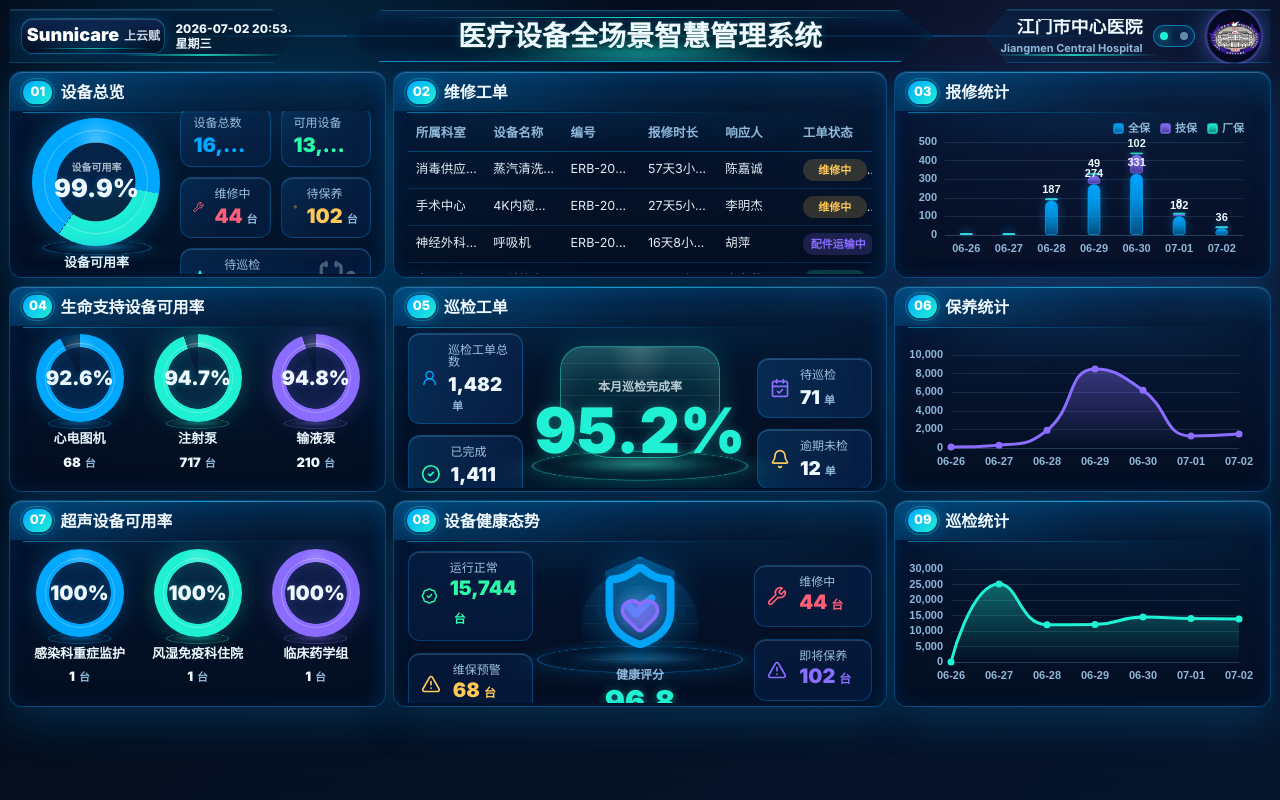
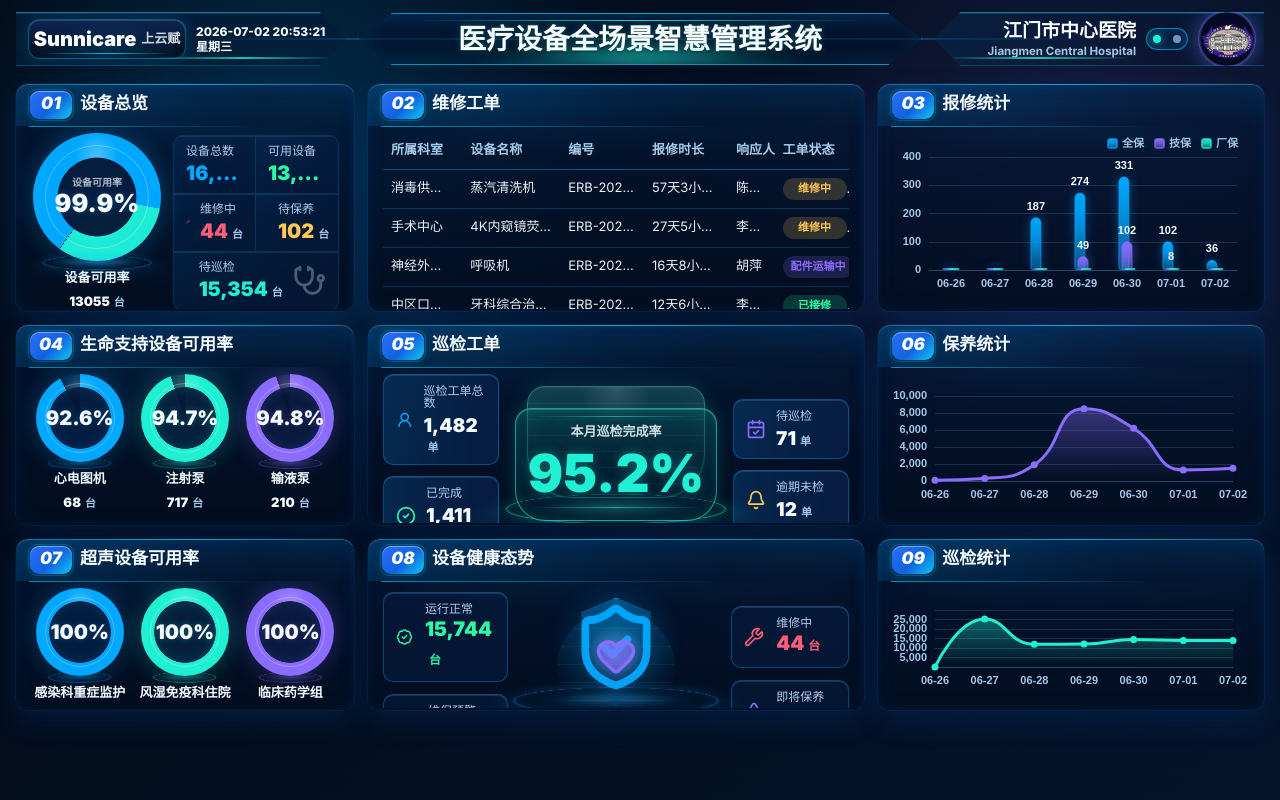
Before and after one commit to Hoshino-wind/medical-dashboard-vue, a Vue app: page / in a window 1280 px wide. Built offline with nearby package versions, Linux system fonts and the light colour scheme.

Commit message:
Align dashboard layout with reference

```diff
--- a/src/components/HeaderBar.vue
+++ b/src/components/HeaderBar.vue
@@ -10,7 +10,7 @@ defineProps({
 </script>
 
 <template>
-  <header class="dashboard-header mb-2 grid grid-cols-[286px_1fr_286px] items-center gap-3">
+  <header class="dashboard-header mb-[18px] grid grid-cols-[330px_1fr_330px] items-center gap-3">
     <div class="brand-chip">
       <div class="brand-lockup" aria-label="Sunnicare 上云赋">
         <span class="brand-main">Sunnicare</span>
--- a/src/components/PanelShell.vue
+++ b/src/components/PanelShell.vue
@@ -9,7 +9,7 @@ defineProps({
   <section class="panel">
     <div class="panel-header">
       <span class="panel-number">{{ number }}</span>
-      <h2 class="truncate text-[16px]">{{ title }}</h2>
+      <h2 class="truncate text-[17px]">{{ title }}</h2>
     </div>
     <div class="panel-body">
       <slot />
--- a/src/components/modules/ChartModule.vue
+++ b/src/components/modules/ChartModule.vue
@@ -50,16 +50,17 @@ const option = computed(() => {
       },
       yAxis: {
         type: "value",
+        max: 400,
         axisLabel: { color: muted, fontSize: 11, fontWeight: 700 },
         splitLine: { lineStyle: { color: grid } },
       },
       series: props.data.series.map((series, index) => ({
         ...series,
         type: "bar",
-        barWidth: 13,
+        barWidth: 11,
         barMinHeight: 2,
-        stack: "total",
-        barGap: "-35%",
+        barGap: "-72%",
+        barCategoryGap: "42%",
         itemStyle: {
           borderRadius: [7, 7, 2, 2],
           color: {
--- a/src/data/dashboard.js
+++ b/src/data/dashboard.js
@@ -31,22 +31,22 @@ export const themes = [
     preview: ["#06172f", "#00a8ff", "#805dff"],
     variables: {
       "--bg": "#020916",
-      "--bg-soft": "#06152d",
-      "--surface": "rgba(3, 13, 31, 0.82)",
-      "--surface-strong": "rgba(5, 24, 56, 0.92)",
-      "--surface-muted": "rgba(8, 34, 75, 0.76)",
-      "--border": "rgba(0, 168, 255, 0.34)",
-      "--border-strong": "rgba(0, 196, 255, 0.74)",
-      "--text": "#eef8ff",
-      "--muted": "#8fb7d8",
+      "--bg-soft": "#04142b",
+      "--surface": "rgba(2, 13, 31, 0.92)",
+      "--surface-strong": "rgba(5, 23, 55, 0.96)",
+      "--surface-muted": "rgba(8, 32, 72, 0.78)",
+      "--border": "rgba(0, 174, 255, 0.42)",
+      "--border-strong": "rgba(0, 204, 255, 0.82)",
+      "--text": "#f5fbff",
+      "--muted": "#a4c8e8",
       "--accent": "#00a8ff",
       "--accent-2": "#20f1d4",
       "--accent-3": "#8b6dff",
       "--good": "#2dfaa8",
       "--warn": "#ffc857",
       "--danger": "#ff5e78",
-      "--chart-grid": "rgba(132, 187, 230, 0.14)",
-      "--panel-shadow": "0 16px 42px rgba(0, 168, 255, 0.18), inset 0 0 26px rgba(16, 127, 255, 0.06)",
+      "--chart-grid": "rgba(132, 187, 230, 0.18)",
+      "--panel-shadow": "0 0 0 1px rgba(0, 168, 255, 0.08), 0 12px 28px rgba(0, 80, 180, 0.18), inset 0 0 22px rgba(16, 127, 255, 0.05)",
     },
   },
   {
--- a/src/styles.css
+++ b/src/styles.css
@@ -59,7 +59,7 @@ select {
     linear-gradient(90deg, color-mix(in srgb, var(--border-strong) 22%, transparent) 1px, transparent 1px);
   background-size: 62px 62px;
   mask-image: radial-gradient(circle at center, black 0%, transparent 72%);
-  opacity: 0.18;
+  opacity: 0.12;
 }
 
 .dashboard-shell::after {
@@ -71,14 +71,14 @@ select {
     linear-gradient(180deg, transparent 0 48%, color-mix(in srgb, var(--accent-2) 8%, transparent) 50%, transparent 52%),
     repeating-linear-gradient(180deg, rgba(255, 255, 255, 0.035) 0 1px, transparent 1px 6px);
   mix-blend-mode: screen;
-  opacity: 0.12;
+  opacity: 0.08;
 }
 
 .screen-frame {
   width: min(100vw, calc(100vh * 16 / 9), 1920px);
   height: min(100vh, calc(100vw * 9 / 16), 1080px);
   margin: 0 auto;
-  padding: clamp(8px, 0.74vw, 14px);
+  padding: 12px 16px 10px;
   position: relative;
   z-index: 1;
 }
@@ -149,8 +149,8 @@ select {
 .brand-lockup {
   position: relative;
   display: inline-flex;
-  width: 144px;
-  height: 36px;
+  width: 158px;
+  height: 40px;
   flex: none;
   align-items: center;
   justify-content: center;
@@ -176,14 +176,14 @@ select {
 
 .brand-main {
   color: #fff;
-  font-size: 18px;
+  font-size: 20px;
   font-weight: 950;
   line-height: 1;
 }
 
 .brand-cn {
   color: color-mix(in srgb, var(--text) 84%, transparent);
-  font-size: 12px;
+  font-size: 13px;
   font-weight: 900;
   line-height: 1;
 }
@@ -199,7 +199,7 @@ select {
 .hospital-name {
   overflow: hidden;
   color: var(--text);
-  font-size: 18px;
+  font-size: 19px;
   font-weight: 950;
   line-height: 1.05;
   text-overflow: ellipsis;
@@ -209,7 +209,7 @@ select {
 .hospital-subtitle {
   margin-top: 5px;
   color: var(--muted);
-  font-size: 11px;
+  font-size: 11.5px;
   font-weight: 700;
   line-height: 1;
 }
@@ -309,12 +309,12 @@ select {
 .panel {
   position: relative;
   overflow: hidden;
-  border: 1px solid var(--border);
-  border-radius: 13px;
+  border: 1px solid color-mix(in srgb, var(--border) 118%, white 4%);
+  border-radius: 12px;
   background:
-    linear-gradient(180deg, color-mix(in srgb, var(--surface-strong) 82%, transparent), color-mix(in srgb, var(--surface) 96%, transparent)),
-    radial-gradient(circle at 22% 0%, color-mix(in srgb, var(--accent) 16%, transparent), transparent 30%),
-    radial-gradient(circle at 84% 8%, color-mix(in srgb, var(--accent-2) 8%, transparent), transparent 34%);
+    linear-gradient(180deg, color-mix(in srgb, var(--surface-strong) 76%, transparent), color-mix(in srgb, var(--surface) 96%, transparent)),
+    radial-gradient(circle at 24% 0%, color-mix(in srgb, var(--accent) 10%, transparent), transparent 28%),
+    radial-gradient(circle at 86% 6%, color-mix(in srgb, var(--accent-2) 5%, transparent), transparent 30%);
   box-shadow: var(--panel-shadow);
   isolation: isolate;
 }
@@ -327,7 +327,7 @@ select {
   border-radius: inherit;
   box-shadow:
     inset 0 1px 0 color-mix(in srgb, white 24%, transparent),
-    inset 0 0 20px color-mix(in srgb, var(--accent) 6%, transparent);
+    inset 0 0 12px color-mix(in srgb, var(--accent) 5%, transparent);
 }
 
 .panel::after {
@@ -341,10 +341,6 @@ select {
   opacity: 0.78;
 }
 
-.screen-grid > .panel {
-  transform: translateZ(0);
-}
-
 .screen-grid > .panel:hover {
   border-color: var(--border-strong);
 }
@@ -354,25 +350,25 @@ select {
   position: absolute;
   left: 13px;
   right: 13px;
-  top: 40px;
+  top: 42px;
   height: 1px;
   background: linear-gradient(90deg, var(--border-strong), transparent 72%);
-  opacity: 0.7;
+  opacity: 0.82;
 }
 
 .panel-header {
   display: flex;
   align-items: center;
   gap: 8px;
-  min-height: 36px;
-  padding: 8px 13px 7px;
+  min-height: 38px;
+  padding: 7px 14px 7px;
   color: var(--text);
   font-weight: 800;
   letter-spacing: 0;
   position: relative;
   background:
-    linear-gradient(180deg, color-mix(in srgb, var(--accent) 12%, transparent), transparent),
-    linear-gradient(90deg, color-mix(in srgb, var(--accent) 18%, transparent), transparent 72%);
+    linear-gradient(180deg, color-mix(in srgb, var(--accent) 9%, transparent), transparent),
+    linear-gradient(90deg, color-mix(in srgb, var(--accent) 14%, transparent), transparent 72%);
 }
 
 .panel-number {
@@ -381,26 +377,37 @@ select {
   justify-content: center;
   min-width: 29px;
   height: 23px;
-  border-radius: 999px;
-  background: linear-gradient(135deg, var(--accent), var(--accent-2));
+  border-radius: 9px;
+  background: linear-gradient(135deg, #2d6dff 0%, #1163df 54%, #10c7f4 100%);
   color: #fff;
   font-size: 13px;
-  box-shadow: 0 0 18px color-mix(in srgb, var(--accent) 48%, transparent);
+  box-shadow:
+    inset 0 1px 0 color-mix(in srgb, white 42%, transparent),
+    0 0 10px color-mix(in srgb, var(--accent) 28%, transparent);
   position: relative;
 }
 
 .panel-number::after {
   content: "";
   position: absolute;
-  inset: -3px;
+  inset: -2px;
   border-radius: inherit;
-  border: 1px solid color-mix(in srgb, var(--accent-2) 42%, transparent);
-  opacity: 0.7;
+  border: 1px solid color-mix(in srgb, var(--accent-2) 34%, transparent);
+  opacity: 0.5;
+}
+
+.panel-header .panel-number {
+  min-width: 42px;
+  height: 28px;
+  border-radius: 9px;
+  font-size: 17px;
+  font-style: italic;
+  font-weight: 950;
 }
 
 .panel-body {
   position: relative;
-  padding: 7px 14px 13px;
+  padding: 7px 15px 13px;
   z-index: 1;
 }
 
@@ -408,10 +415,10 @@ select {
   content: "";
   position: absolute;
   inset: 0 10px auto;
-  height: 44px;
+  height: 30px;
   pointer-events: none;
   background: radial-gradient(ellipse at top, color-mix(in srgb, var(--accent) 12%, transparent), transparent 70%);
-  opacity: 0.72;
+  opacity: 0.44;
 }
 
 .panel-body > * {
@@ -488,9 +495,9 @@ select {
   display: grid;
   height: 100%;
   min-height: 0;
-  grid-template-columns: 144px minmax(0, 1fr);
+  grid-template-columns: 132px minmax(0, 1fr);
   align-items: center;
-  gap: 12px;
+  gap: 10px;
 }
 
 .overview-ring {
@@ -539,19 +546,31 @@ select {
   display: grid;
   min-height: 0;
   grid-template-columns: repeat(2, minmax(0, 1fr));
-  gap: 10px;
+  gap: 0;
+  border: 1px solid color-mix(in srgb, var(--border) 48%, transparent);
+  border-radius: 10px;
+  overflow: hidden;
+  background: color-mix(in srgb, var(--surface-muted) 30%, transparent);
 }
 
 .overview-stat {
   min-width: 0;
-  min-height: 52px;
-  border: 1px solid color-mix(in srgb, var(--border) 80%, transparent);
-  border-radius: 12px;
+  min-height: 55px;
+  border-right: 1px solid color-mix(in srgb, var(--border) 42%, transparent);
+  border-bottom: 1px solid color-mix(in srgb, var(--border) 42%, transparent);
   background:
-    linear-gradient(135deg, color-mix(in srgb, var(--accent) 9%, transparent), transparent 62%),
-    color-mix(in srgb, var(--surface-muted) 70%, transparent);
-  padding: 10px 12px;
-  box-shadow: inset 0 1px 0 color-mix(in srgb, white 14%, transparent);
+    linear-gradient(135deg, color-mix(in srgb, var(--accent) 5%, transparent), transparent 62%),
+    color-mix(in srgb, var(--surface-muted) 36%, transparent);
+  padding: 9px 12px;
+  box-shadow: inset 0 1px 0 color-mix(in srgb, white 8%, transparent);
+}
+
+.overview-stat:nth-child(2n) {
+  border-right: 0;
+}
+
+.overview-stat:nth-last-child(-n + 1) {
+  border-bottom: 0;
 }
 
 .overview-stat.with-icon {
@@ -565,6 +584,7 @@ select {
   min-height: 48px;
   align-items: center;
   justify-content: space-between;
+  border-right: 0;
 }
 
 .overview-value {
@@ -586,11 +606,11 @@ select {
 }
 
 .kpi-card {
-  border: 1px solid color-mix(in srgb, var(--border) 80%, transparent);
-  border-radius: 12px;
-  background: color-mix(in srgb, var(--surface-muted) 72%, transparent);
+  border: 1px solid color-mix(in srgb, var(--border) 84%, transparent);
+  border-radius: 10px;
+  background: color-mix(in srgb, var(--surface-muted) 58%, transparent);
   padding: 10px 12px;
-  box-shadow: inset 0 1px 0 color-mix(in srgb, white 16%, transparent);
+  box-shadow: inset 0 1px 0 color-mix(in srgb, white 12%, transparent);
 }
 
 .kpi-label {
@@ -609,26 +629,57 @@ select {
 .data-table {
   width: 100%;
   border-collapse: collapse;
-  font-size: 12.5px;
+  font-size: 13px;
   table-layout: fixed;
 }
 
 .data-table th {
   color: var(--muted);
-  font-weight: 700;
+  font-weight: 800;
   text-align: left;
-  padding: 7px 8px;
+  padding: 8px 8px;
   border-bottom: 1px solid var(--border);
+  white-space: nowrap;
 }
 
 .data-table td {
-  padding: 7px 8px;
+  padding: 8px 8px;
   border-bottom: 1px solid color-mix(in srgb, var(--border) 58%, transparent);
   color: color-mix(in srgb, var(--text) 96%, transparent);
   white-space: nowrap;
   max-width: 150px;
   overflow: hidden;
   text-overflow: ellipsis;
+}
+
+.data-table th:nth-child(1),
+.data-table td:nth-child(1) {
+  width: 17%;
+}
+
+.data-table th:nth-child(2),
+.data-table td:nth-child(2) {
+  width: 21%;
+}
+
+.data-table th:nth-child(3),
+.data-table td:nth-child(3) {
+  width: 18%;
+}
+
+.data-table th:nth-child(4),
+.data-table td:nth-child(4) {
+  width: 18%;
+}
+
+.data-table th:nth-child(5),
+.data-table td:nth-child(5) {
+  width: 10%;
+}
+
+.data-table th:nth-child(6),
+.data-table td:nth-child(6) {
+  width: 16%;
 }
 
 .data-table tbody tr {
@@ -796,9 +847,9 @@ select {
 .completion-orb::before {
   content: "";
   position: absolute;
-  width: 214px;
-  height: 76px;
-  bottom: 4px;
+  width: 218px;
+  height: 78px;
+  bottom: 2px;
   border-radius: 50%;
   border: 1px solid color-mix(in srgb, var(--accent-2) 70%, transparent);
   background:
@@ -806,40 +857,67 @@ select {
     radial-gradient(ellipse at center, color-mix(in srgb, white 12%, transparent), transparent 42%);
   transform: perspective(260px) rotateX(68deg);
   box-shadow:
-    0 0 42px color-mix(in srgb, var(--accent-2) 34%, transparent),
+    0 0 34px color-mix(in srgb, var(--accent-2) 30%, transparent),
     inset 0 0 18px color-mix(in srgb, var(--accent-2) 22%, transparent);
 }
 
 .completion-orb::after {
   content: "";
   position: absolute;
-  width: 160px;
+  width: 178px;
   height: 112px;
-  bottom: 48px;
-  border-radius: 24px 24px 52px 52px;
-  border: 1px solid color-mix(in srgb, var(--accent-2) 62%, transparent);
+  bottom: 50px;
+  border-radius: 18px 18px 44px 44px;
+  border: 1px solid color-mix(in srgb, var(--accent-2) 70%, transparent);
   background:
     radial-gradient(ellipse at top, color-mix(in srgb, white 20%, transparent), transparent 28%),
     linear-gradient(180deg, color-mix(in srgb, var(--accent-2) 24%, transparent), color-mix(in srgb, var(--surface-strong) 18%, transparent)),
     repeating-linear-gradient(180deg, color-mix(in srgb, white 10%, transparent) 0 1px, transparent 1px 16px);
-  opacity: 0.82;
+  opacity: 0.68;
   box-shadow:
-    inset 0 14px 30px color-mix(in srgb, white 12%, transparent),
-    0 0 28px color-mix(in srgb, var(--accent-2) 22%, transparent);
+    inset 0 12px 24px color-mix(in srgb, white 10%, transparent),
+    0 0 22px color-mix(in srgb, var(--accent-2) 20%, transparent);
 }
 
 .completion-content {
   position: relative;
   z-index: 1;
-  min-width: 156px;
-  padding: 18px 10px 24px;
-  border-radius: 18px 18px 34px 34px;
+  min-width: 174px;
+  padding: 14px 12px 22px;
+  border: 1px solid color-mix(in srgb, var(--accent-2) 62%, transparent);
+  border-radius: 16px 16px 30px 30px;
+  background:
+    linear-gradient(180deg, color-mix(in srgb, var(--accent-2) 13%, transparent), color-mix(in srgb, var(--surface-strong) 24%, transparent)),
+    color-mix(in srgb, var(--surface) 32%, transparent);
+  box-shadow:
+    inset 0 1px 0 color-mix(in srgb, white 18%, transparent),
+    inset 0 0 18px color-mix(in srgb, var(--accent-2) 15%, transparent),
+    0 0 18px color-mix(in srgb, var(--accent-2) 16%, transparent);
+}
+
+.completion-content::before,
+.completion-content::after {
+  content: "";
+  position: absolute;
+  left: 16px;
+  right: 16px;
+  height: 1px;
+  background: linear-gradient(90deg, transparent, color-mix(in srgb, var(--accent-2) 80%, transparent), transparent);
+  opacity: 0.72;
+}
+
+.completion-content::before {
+  top: 7px;
+}
+
+.completion-content::after {
+  bottom: 12px;
 }
 
 .completion-value {
   position: relative;
   z-index: 1;
-  font-size: clamp(40px, 4.9vw, 64px);
+  font-size: clamp(38px, 4.1vw, 54px);
   line-height: 0.95;
   font-weight: 950;
   color: var(--accent-2);
@@ -850,8 +928,8 @@ select {
   position: relative;
   z-index: 1;
   margin-bottom: 6px;
-  color: color-mix(in srgb, var(--text) 78%, transparent);
-  font-size: 12px;
+  color: color-mix(in srgb, var(--text) 86%, transparent);
+  font-size: 13px;
   font-weight: 800;
 }
 
@@ -929,10 +1007,10 @@ select {
 
 .screen-grid {
   display: grid;
-  grid-template-columns: 1.02fr 1.34fr 1.02fr;
-  grid-template-rows: repeat(3, minmax(0, 1fr));
-  gap: clamp(6px, 0.56vw, 10px);
-  height: calc(100% - 66px);
+  grid-template-columns: 0.92fr 1.35fr 1.05fr;
+  grid-template-rows: 1.14fr 1fr 0.86fr;
+  gap: 14px;
+  height: calc(100% - 72px);
   min-height: 0;
 }
 
@@ -950,7 +1028,7 @@ select {
 }
 
 .panel-body {
-  height: calc(100% - 42px);
+  height: calc(100% - 44px);
   overflow: hidden;
 }
 
```
